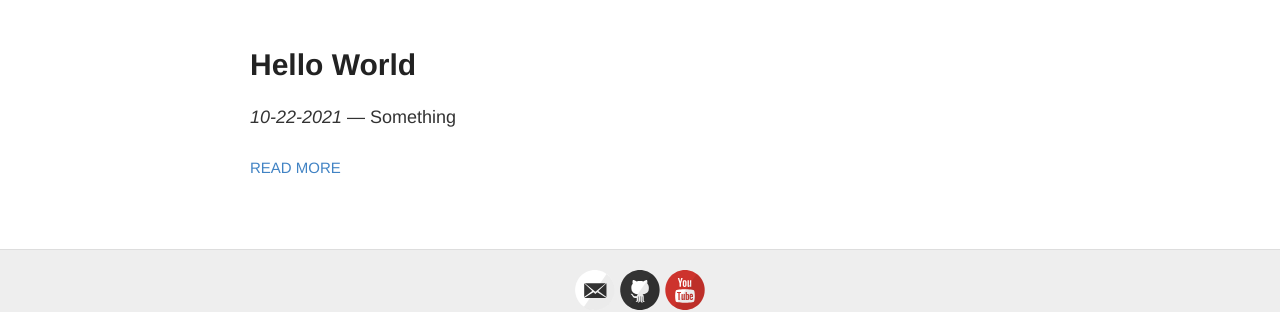
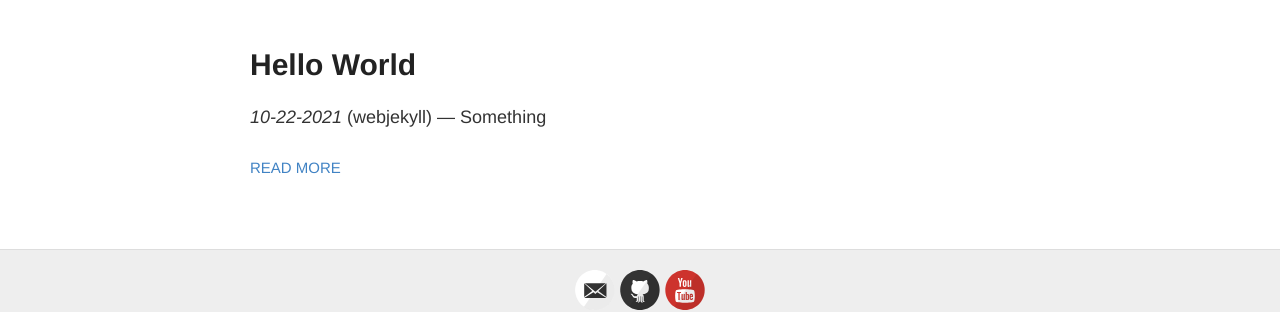
Before and after one commit to churchofryanism/blog.ryanism.org, a Jekyll site: the page built from index.html, in a window 1280 px wide. Shown: the part 253-565 px from the top of the page. Built offline with Jekyll 4.4.1, drawn with Linux system fonts in a browser that asks for light colours.

Commit message:
Update index.html
Co-Authored-By: PiSaucer <33438654+pisaucer@users.noreply.github.com>

```diff
--- a/index.html
+++ b/index.html
@@ -9,7 +9,7 @@ layout: default
       <h1><a href="{{ site.baseurl }}{{ post.url }}">{{ post.title }}</a></h1>
 
       <div class="entry">
-        <em>{{ post.date | date: "%-m-%d-%Y" }}</em> &mdash; {{ post.description }}
+        <em>{{ post.date | date: "%-m-%d-%Y" }}</em> ({{ post.tags}}) &mdash; {{ post.description }}
 
       </div>
 
```
